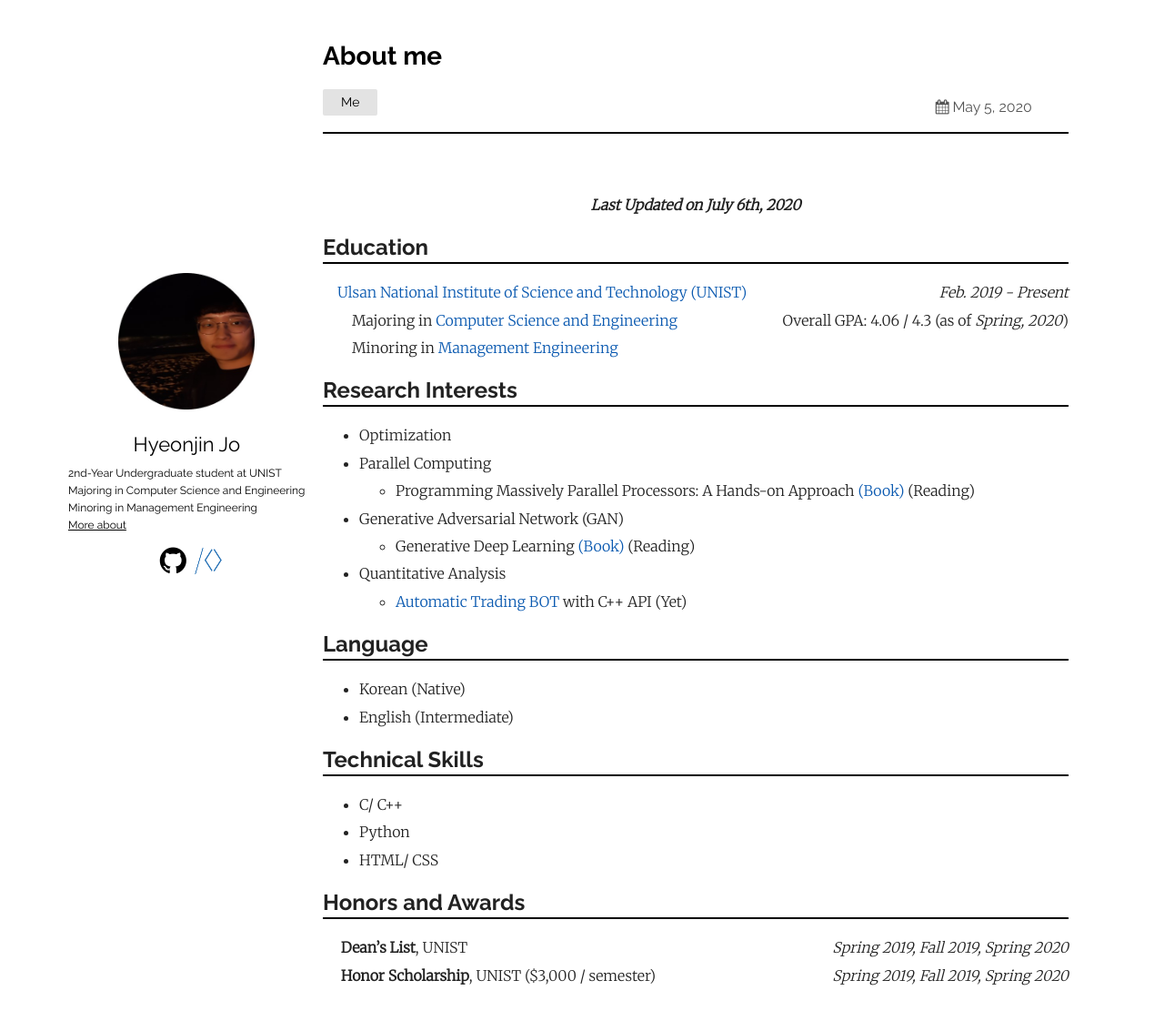
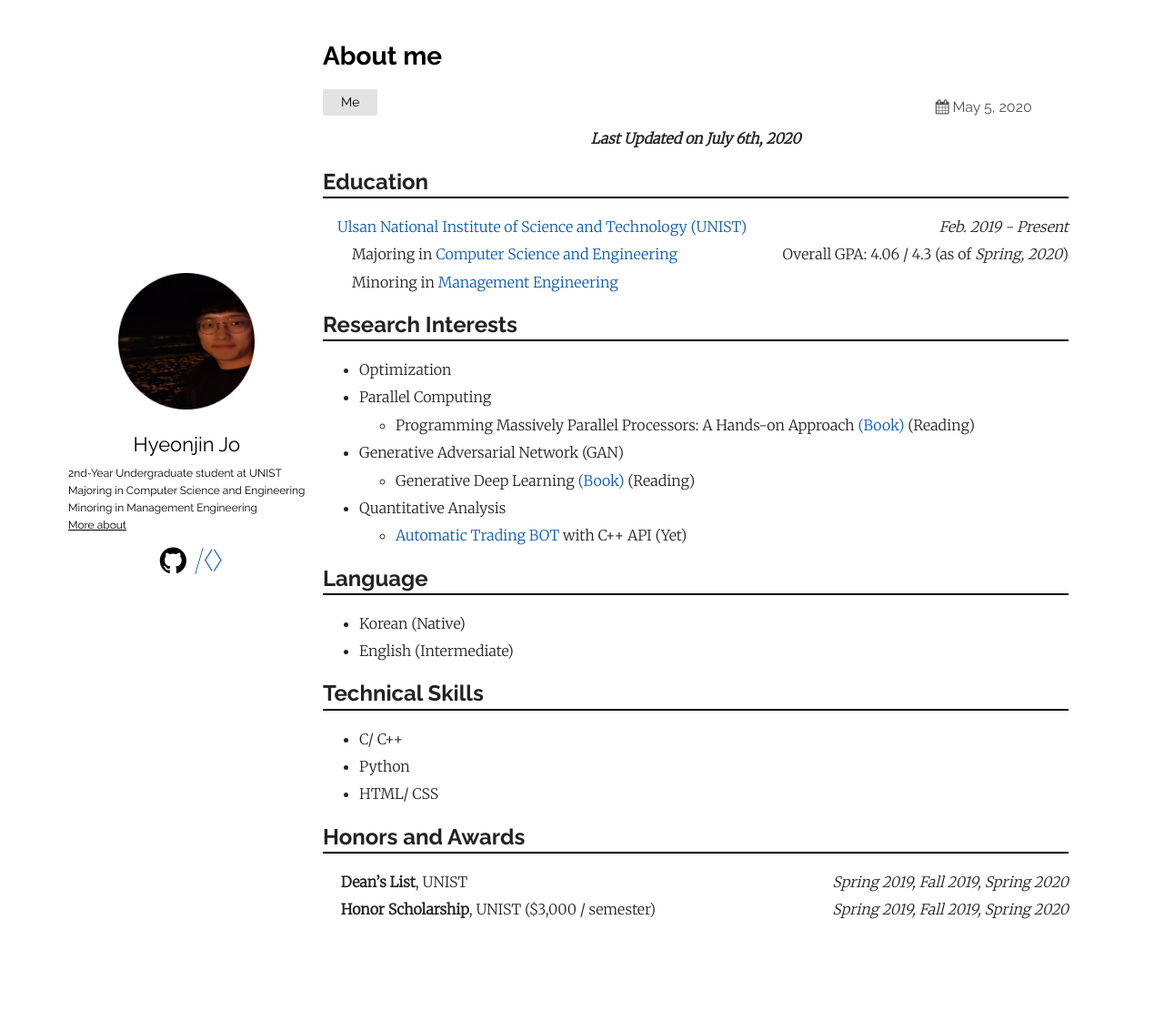
Before and after one commit to thinkin9/test, a Jekyll site: the page built from _posts/2020-05-05-About-me.markdown, in a window 1280 px wide and 1132 px high. Shown: the top 1122 px of the window at 91% size. Built offline with Jekyll 4.4.1, drawn with Linux system fonts in a browser that asks for light colours.

Commit message:
20200707

```diff
--- a/_layouts/home.html
+++ b/_layouts/home.html
@@ -32,11 +32,14 @@ layout: default
               <i class="icon-calendar"></i>
               {{ page.date | date: date_format }}</div>
           </div>
+          <hr style="height: 2px; border:none; margin-top: 1em; margin-bottom: 1em; padding: 0; background:black">
+            <!--
           <div class="post">
             {%- if site.show_excerpts -%}
              {{ post.excerpt }}
            {%- endif -%}
-         </div>
+          </div>
+            -->
        </li>
       {%- endif -%}
     {%- endfor -%}
--- a/_posts/2020-05-05-About-me.markdown
+++ b/_posts/2020-05-05-About-me.markdown
@@ -1,14 +1,10 @@
 ---
 layout: post
 title:  "About me"
-fupdate:   2020-05-05 12:01:36 +0900
+date:   2020-05-05 12:01:36 +0900
 ldupdata:   "2020-07-06 17:36:52 +0900"
 categories: Me
 ---
-
-<hr style="height: 2px; border:none; margin-bottom:0.5em; padding: 0; background:black">
-
-<br>
 
 <div style="text-align: center"><i><b>Last Updated on July 6th, 2020</b></i></div>
 
--- a/_posts/2020-05-05-How-to-use-Git.markdown
+++ b/_posts/2020-05-05-How-to-use-Git.markdown
@@ -1,12 +1,10 @@
 ---
 layout: post
 title: "How to use Git"
-fupdate:   "2020-05-05 15:03:24 +0900"
+date:   "2020-05-05 15:03:24 +0900"
 lupdata:   "2020-07-06 17:36:52 +0900"
 categories: Git
 ---
-
-<hr style="height: 2px; border:none; margin-bottom:0.5em; padding: 0; background:black">
 
 ## Abstract
 0. Reference: [https://rogerdudler.github.io/git-guide/](https://rogerdudler.github.io/git-guide/index.ko.html)
--- a/_posts/2020-07-07-TODO.markdown
+++ b/_posts/2020-07-07-TODO.markdown
@@ -1,11 +1,10 @@
 ---
 layout: post
 title:  "TODO"
-fupdate:   2020-07-07 16:04:19 +0900
+date:   2020-07-07 16:04:19 +0900
 ldupdata:   "2020-07-06 17:36:52 +0900"
 categories: Me
 ---
-<hr style="height: 2px; border:none; margin-bottom:0.5em; padding: 0; background:black">
 
 ### Summer, 2020
 <hr style="height: 2px; border:none; margin-top: -1em; margin-bottom:0.5em; padding: 0; background:black">
```
